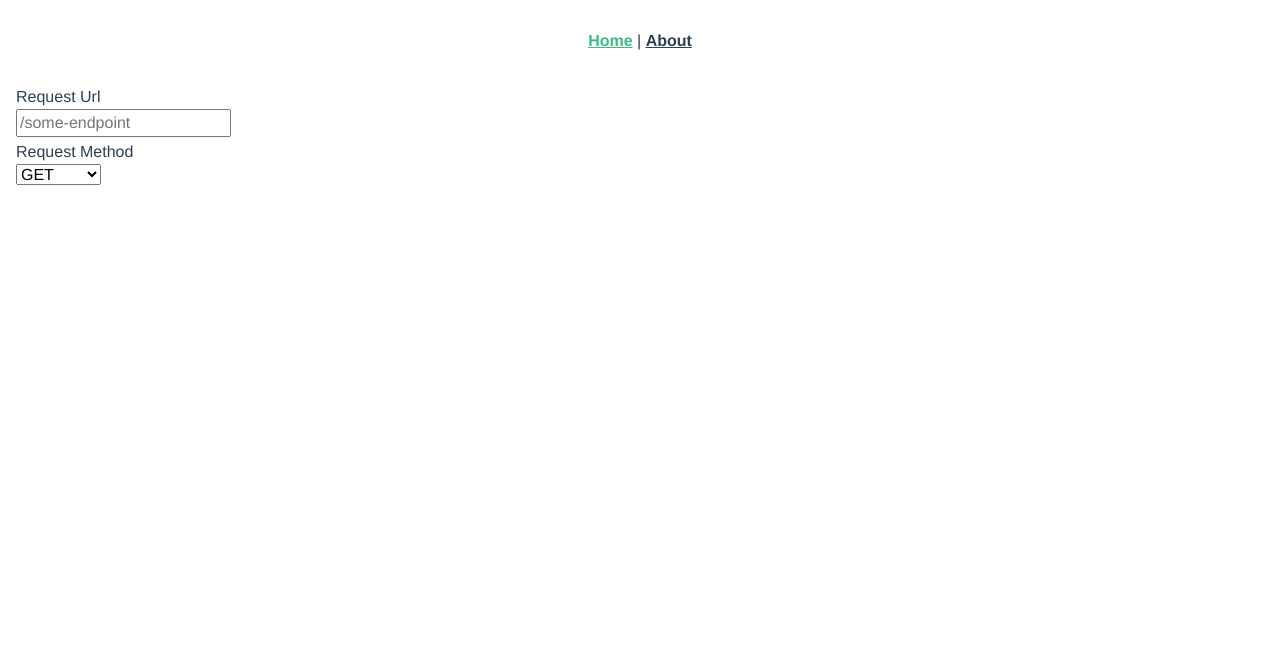
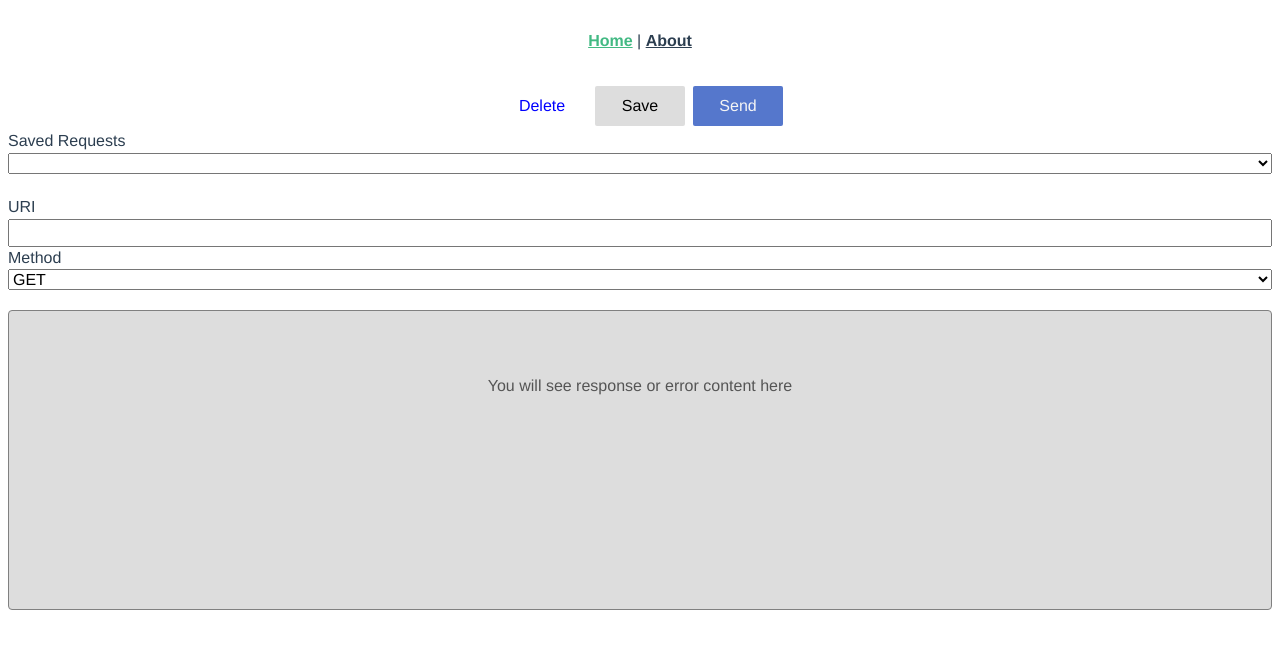
Before and after one commit to Jaco26/grocery_inventory_frontend, a Vue app: page / in a window 1280 px wide. Shown: the top 648 px of the page. Built offline with nearby package versions, Linux system fonts and the light colour scheme.

Commit message:
breaking logic responsibilities of http request util component into sub components

```diff
--- a/src/assets/components.css
+++ b/src/assets/components.css
@@ -2,8 +2,20 @@
   display: flex;
   flex-direction: column;
   align-items: flex-start;
-  width: 200px;
+  /* width: 300px; */
+
 }
 .j-input__input {
   font: inherit;
+  width: 100%;
 }
+
+.j-input__label {
+  flex: 0;
+}
+
+.j-input.label-beside {
+  flex-direction: row;
+  justify-content: space-between;
+  align-items: center;
+}
--- /dev/null
+++ b/src/components/V1jagger.vue
@@ -0,0 +1,122 @@
+<template>
+  <div class="container">
+    <div class="row">
+      <div class="col tablet-6">
+        <j-select
+          label="Saved Requests"
+          v-model="selectedUrl"
+          :options="savedRequestsOptions"
+        />
+        <j-input
+          v-model="req.url"
+          label="Request Url"
+          placeholder="/some-endpoint"
+        />
+        <j-select
+          v-model="req.method"
+          :options="methodOptions"
+          label="Request Method"
+        />
+        <textarea
+          v-if="['POST', 'PUT'].includes(req.method)"
+          rows="10"
+          class="payload"
+          placeholder="Paste in JSON formattable text"
+          v-model="req.payload"
+        ></textarea>
+        <button @click="saveRequest">Save Request</button>
+        <button @click="doRequest">Do Request</button>
+      </div>
+      <div class="col tablet-6">
+        <h3>Response</h3>
+        <div class="response">
+          <pre v-if="response">{{response}}</pre>
+          <pre v-else-if="error">{{error}}</pre>
+        </div>
+      </div>
+    </div>
+  </div>
+</template>
+
+<script>
+const STORAGE = 'requests'
+export default {
+  data() {
+    return {
+      response: null,
+      error: null,
+      req: {
+        url: '',
+        method: 'GET',
+        payload: ''
+      },
+      methodOptions: ['GET', 'POST', 'PUT', 'DELETE'],
+      savedRequests: [],
+      selectedUrl: ''
+    }
+  },
+  mounted() {
+    this.loadSavedRequests()
+  },
+  computed: {
+    savedRequestsOptions() {
+      return this.savedRequests.map(x => x.url)
+    }
+  },
+  watch: {
+    selectedUrl: {
+      handler(newVal) {
+        const selectedReq = this.savedRequests.find(x => x.url === newVal)
+        if (selectedReq) {
+          this.req.url = selectedReq.url
+          this.req.method = selectedReq.method
+          this.req.payload = selectedReq.payload
+        }
+      }
+    }
+  },
+  methods: {
+    async doRequest() {
+      try {
+        const res = await fetch(`http://localhost:5000/api/v1${this.req.url}`, {
+          method: this.req.method,
+          headers: {
+            'Accept': 'application/json',
+            'Content-Type': 'application/json'
+          },
+          body: this.req.payload ? JSON.stringify(JSON.parse(this.req.payload)) : ''
+        })
+        this.response = await res.json()
+      } catch (error) {
+        this.error = error
+      }
+    },
+    loadSavedRequests() {
+      this.savedRequests = JSON.parse(localStorage.getItem(STORAGE)) || []
+      if (this.savedRequests.length) {
+        this.selectedUrl = this.savedRequests[0].url
+      }
+    },
+    saveRequest() {
+      const prevData = JSON.parse(localStorage.getItem(STORAGE)) || []
+      if (!prevData.find(x => x.url === this.req.url)) {
+        localStorage.setItem(STORAGE, JSON.stringify([...prevData, this.req]))
+      }
+      this.loadSavedRequests()
+    }
+  }
+}
+</script>
+
+<style scoped>
+.response {
+  height: 300px;
+  min-width: 400px;
+  border: 1px solid black;
+  border-radius: 2px 2px;
+}
+.payload {
+  flex: 1;
+  width: 100%;
+}
+</style>
--- a/src/components/generic/j-input.vue
+++ b/src/components/generic/j-input.vue
@@ -1,9 +1,9 @@
 <template functional>
-  <div class="j-input">
-    <label>{{props.label}}</label>
+  <div class="j-input" :class="{ 'label-beside' : props.horizontal }">
+    <label class="j-input__label">{{props.label}}</label>
     <input
       class="j-input__input"
-      v-bind="data.attrs"
+      :value="props.value"
       @input="listeners.input($event.target.value)"
     />
   </div>
@@ -14,6 +14,7 @@ export default {
   props: {
     label: String,
     value: [String, Number],
+    horizontal: Boolean
   },
 }
 </script>
--- a/src/components/generic/j-select.vue
+++ b/src/components/generic/j-select.vue
@@ -1,6 +1,6 @@
 <template functional>
-  <div class="j-input">
-    <label>{{props.label}}</label>
+  <div class="j-input" :class="{ 'label-beside' : props.horizontal }">
+    <label class="j-input__label">{{props.label}}</label>
     <select
       class="j-input__input"
       :value="props.value"
@@ -18,7 +18,8 @@ export default {
   props: {
     label: String,
     value: [String, Number, Object],
-    options: Array
+    options: Array,
+    horizontal: Boolean
   }
 }
 </script>
--- a/src/components/jagger.vue
+++ /dev/null
@@ -1,34 +0,0 @@
-<template>
-  <div class="container">
-    <div class="row">
-      <div class="col">
-        <j-input
-          v-model="req.url"
-          label="Request Url"
-          placeholder="/some-endpoint"
-        />
-      </div>
-    </div>
-    <div class="col">
-      <j-select
-        v-model="req.method"
-        :options="req.methodOptions"
-        label="Request Method"
-      />
-    </div>
-  </div>
-</template>
-
-<script>
-export default {
-  data() {
-    return {
-      req: {
-        url: '',
-        method: 'GET',
-        methodOptions: ['GET', 'POST', 'PUT', 'DELETE']
-      }
-    }
-  },
-}
-</script>
--- /dev/null
+++ b/src/components/jagger/current-request.vue
@@ -0,0 +1,39 @@
+<template>
+  <div>
+    <JInput
+      label="URI"
+      placeholder="/<some-api-endpoint>"
+      :value="uri"
+      @input="$emit('update:uri', $event)"
+    />
+    <JSelect
+      label="Method"
+      :options="methodOptions"
+      :value="method"
+      @input="$emit('update:method', $event)"
+    />
+    <textarea
+      v-if="['POST', 'PUT'].includes(method)"
+      placeholder="Enter JSON formattable text to be send as request body"
+      rows="10"
+      style="width: 100%; margin-top: 10px; padding: 1rem;"
+      :value="payload"
+      @input="$emit('update:payload', $event.target.value)"
+    ></textarea>
+  </div>
+</template>
+
+<script>
+export default {
+  props: {
+    uri: String,
+    method: String,
+    payload: String
+  },
+  data() {
+    return {
+      methodOptions: ['GET', 'POST', 'PUT', 'DELETE']
+    }
+  }
+}
+</script>
--- /dev/null
+++ b/src/components/jagger/index.vue
@@ -0,0 +1,159 @@
+<template>
+  <div>
+    <button class="btn btn-link" @click="onDeleteRequest">Delete</button>
+    <button class="btn btn-secondary" @click="onSaveCurrentRequest">Save</button>
+    <button class="btn btn-primary" @click="onSendRequest">Send</button>
+
+    <SelectSavedRequests
+      :requests="savedRequestUris"
+      :value="selectedReqUri"
+      @input="onLoadSavedRequest"
+    />
+    <br>
+    <CurrentRequest v-bind.sync="currentRequest" />
+
+    <div class="response-area">
+      <pre v-if="response">{{response}}</pre>
+      <pre v-else-if="error">{{error}}</pre>
+      <div v-else class="response-area__description">
+        You will see response or error content here
+      </div>
+    </div>
+
+  </div>
+</template>
+
+<script>
+import SelectSavedRequests from './select-saved-requests'
+import CurrentRequest from './current-request'
+const STORAGE = 'storage'
+export default {
+  components: {
+    SelectSavedRequests,
+    CurrentRequest
+  },
+  data() {
+    return {
+      savedRequests: {},
+      selectedReqUri: '',
+      currentRequest: {
+        uri: '',
+        method: 'GET',
+        payload: '',
+      },
+      response: null,
+      error: null,
+    }
+  },
+  // watch: {
+  //   selectedReqUrl(newVal) {
+  //     if (newVal.trim()) {
+
+  //     }
+  //   }
+  // },
+  mounted() {
+    this.loadSavedRequestsFromStorage()
+  },
+  computed: {
+    savedRequestUris() {
+      return this.savedRequests ? Object.keys(this.savedRequests) : []
+    }
+  },
+  methods: {
+    // event handlers
+    onLoadSavedRequest(uri) {
+      this.selectedReqUri = uri.slice()
+
+      const cached =  this.savedRequests[uri]
+      if (cached.uri) {
+        this.currentRequest.uri = cached.uri
+        this.currentRequest.method = cached.method
+        this.currentRequest.payload = JSON.parse(cached.payload)
+      }
+
+
+    },
+    onSaveCurrentRequest() {
+      const current = this.currentRequest
+      if (current.uri.trim()) {
+        const uri = current.uri.trim()
+        const method = current.method.trim()
+        const payload = current.payload.trim() ? JSON.stringify(current.payload.trim()) : ''
+        localStorage.setItem(STORAGE, JSON.stringify({
+          ...this.savedRequests,
+          [method + ' ' + uri]: { uri, method, payload }
+        }))
+        this.loadSavedRequestsFromStorage()
+      }
+
+    },
+    onDeleteRequest() {
+      if (this.savedRequests[this.currentRequest.uri]) {
+        delete this.savedRequests[this.currentRequest.uri]
+      }
+      this.resetCurrentRequest()
+    },
+    onSaveRequest() {
+
+    },
+    onSendRequest() {
+
+    },
+
+    // other
+    loadSavedRequestsFromStorage() {
+      this.savedRequests = JSON.parse(localStorage.getItem(STORAGE))
+    },
+    resetCurrentRequest() {
+      this.currentRequest = Object.assign({}, {
+        uri: '',
+        method: 'GET',
+        payload: ''
+      })
+    }
+  }
+}
+</script>
+
+<style scoped>
+.btn {
+  border: none;
+  border-radius: 2px;
+  height: 40px;
+  min-width: 90px;
+  font: inherit;
+  cursor: pointer;
+  margin: .25rem;
+  padding: .5rem;
+}
+.btn.btn-primary {
+  background: #57c;
+  color: whitesmoke;
+}
+.btn.btn-secondary {
+  background: #ddd;
+}
+.btn.btn-link {
+  background: transparent;
+  color: blue;
+}
+.response-area {
+  min-height: 300px;
+  border: 1px solid gray;
+  border-radius: 4px;
+  margin-top: 20px;
+  background: #ddd;
+}
+.response-area.success {
+  background: #dfd;
+}
+.response-area.success {
+  background: #fdd;
+}
+.response-area__description {
+  text-align: center;
+  padding-top: 4rem;
+  color: #555;
+}
+</style>
--- /dev/null
+++ b/src/components/jagger/select-saved-requests.vue
@@ -0,0 +1,17 @@
+<template>
+  <j-select
+    label="Saved Requests"
+    :options="requests"
+    :value="value"
+    v-on="$listeners"
+  ></j-select>
+</template>
+
+<script>
+export default {
+  props: {
+    requests: Array,
+    value: String
+  }
+}
+</script>
--- a/src/main.js
+++ b/src/main.js
@@ -9,8 +9,8 @@ import JInput from '@/components/generic/j-input'
 import JSelect from '@/components/generic/j-select'
 
 
-Vue.component('j-input', JInput)
-Vue.component('j-select', JSelect)
+Vue.component('JInput', JInput)
+Vue.component('JSelect', JSelect)
 
 Vue.config.productionTip = false
 
--- a/src/views/Home.vue
+++ b/src/views/Home.vue
@@ -6,7 +6,7 @@
 
 <script>
 // import Fetcher from '@/components/fetcher'
-import Jagger from '@/components/jagger'
+import Jagger from '@/components/jagger/index'
 export default {
   name: 'Home',
   components: {
```
